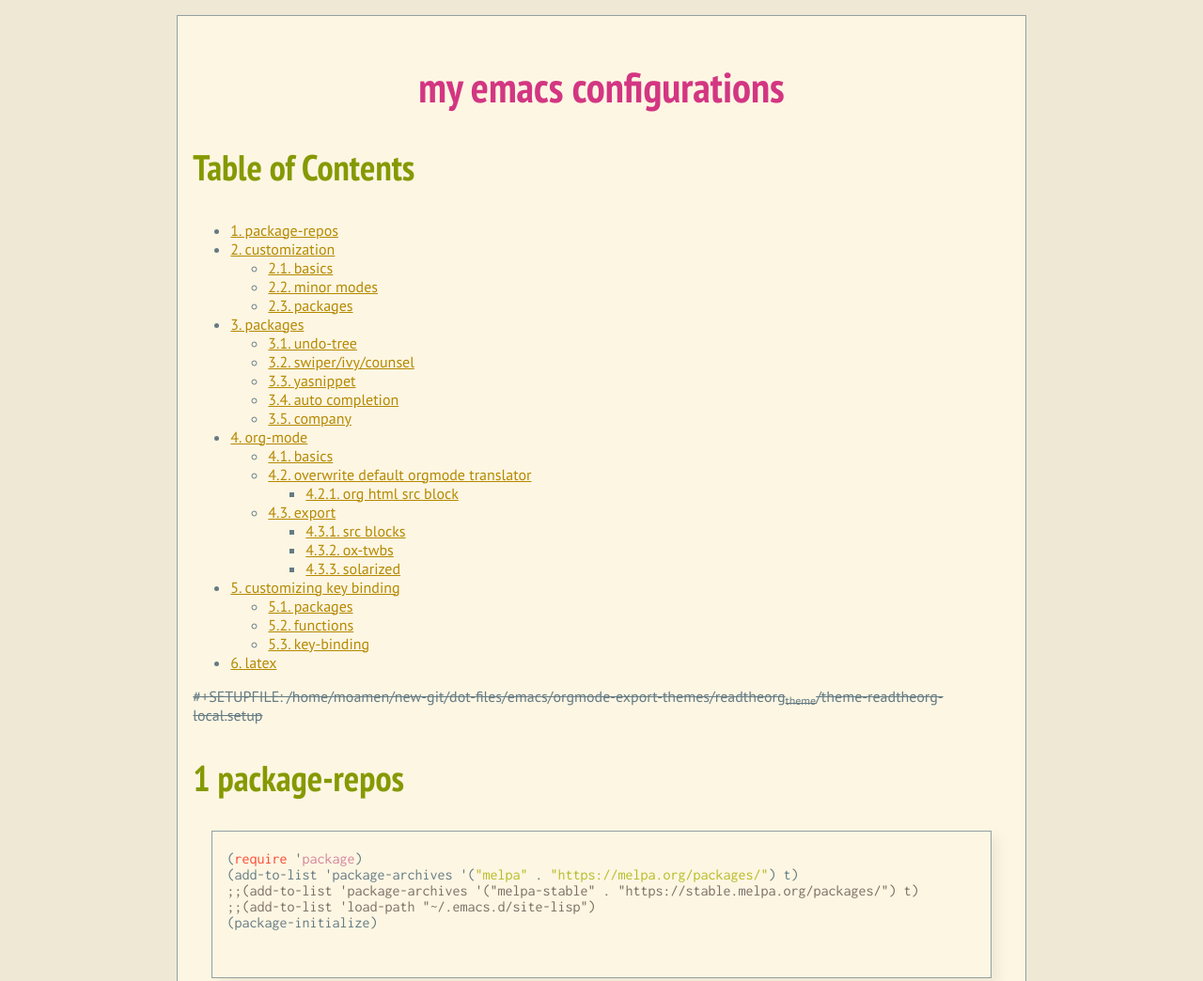
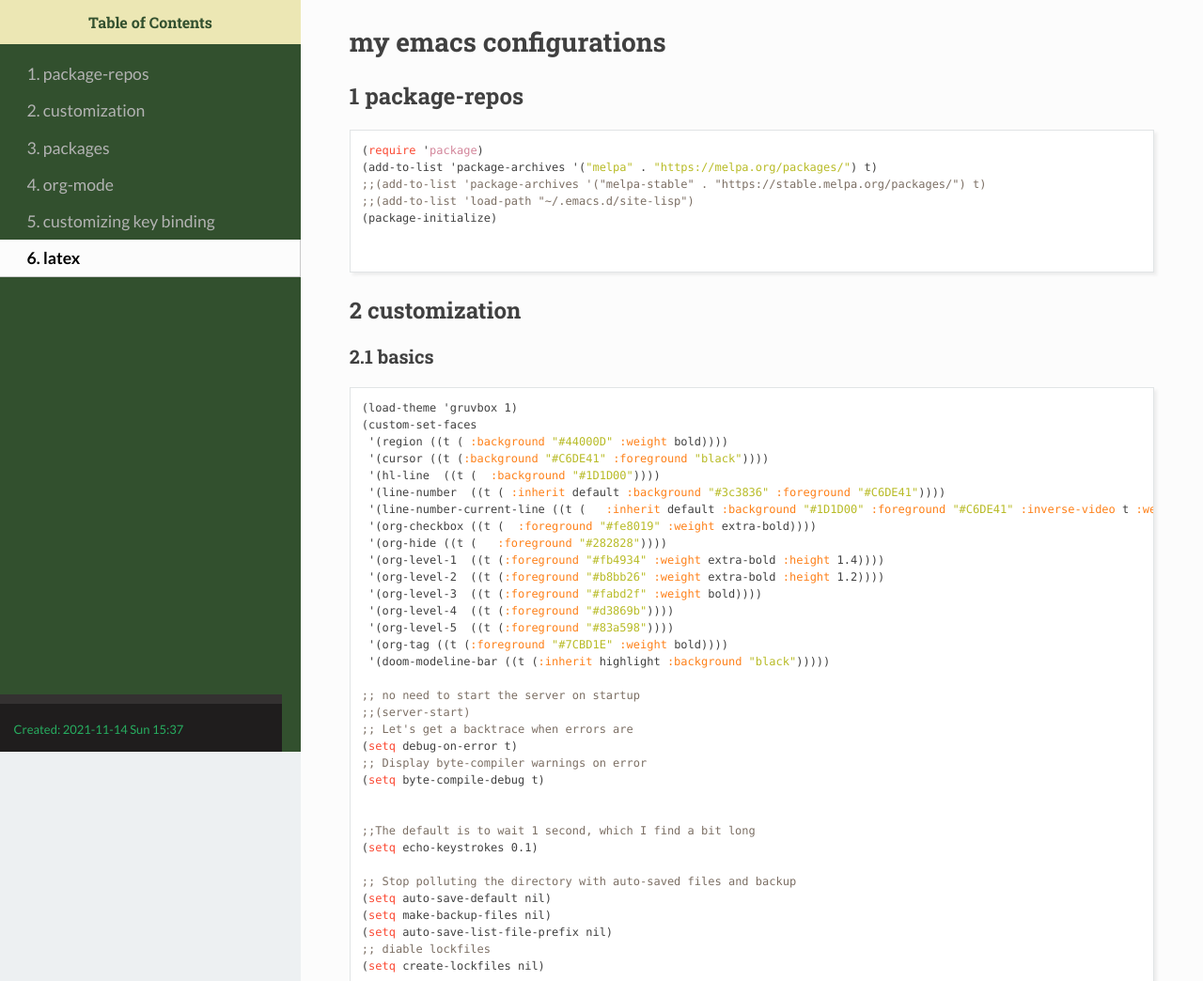
Before and after one commit to moamenhredeen/dot-files, a plain HTML site: page index.html in a window 1280 px wide. Shown: the top 1044 px of the page at 94% size. Drawn offline with Linux system fonts and the light colour scheme; a script that the page names is missing.

Commit message:
fix the url problem

```diff
--- a/index.html
+++ b/index.html
@@ -3,7 +3,7 @@
 "http://www.w3.org/TR/xhtml1/DTD/xhtml1-strict.dtd">
 <html xmlns="http://www.w3.org/1999/xhtml" lang="en" xml:lang="en">
 <head>
-<!-- 2021-11-14 Sun 15:30 -->
+<!-- 2021-11-14 Sun 15:37 -->
 <meta http-equiv="Content-Type" content="text/html;charset=utf-8" />
 <meta name="viewport" content="width=device-width, initial-scale=1" />
 <title>my emacs configurations</title>
@@ -192,29 +192,12 @@
   .org-svg { width: 90%; }
   /*]]>*/-->
 </style>
-<link rel="stylesheet" type="text/css" href="emacs/orgmode-export-themes/solarized/solarized-light.min.css" />
-
-<script type="text/javascript" src="http://thomasf.github.io/solarized-css/org-info.min.js">
-// @license magnet:?xt=urn:btih:1f739d935676111cfff4b4693e3816e664797050&amp;dn=gpl-3.0.txt GPL-v3-or-Later
-// @license-end
-</script>
-
-<script type="text/javascript">
-// @license magnet:?xt=urn:btih:1f739d935676111cfff4b4693e3816e664797050&amp;dn=gpl-3.0.txt GPL-v3-or-Later
-<!--/*--><![CDATA[/*><!--*/
-org_html_manager.set("TOC_DEPTH", "3");
-org_html_manager.set("LINK_HOME", "");
-org_html_manager.set("LINK_UP", "");
-org_html_manager.set("LOCAL_TOC", "1");
-org_html_manager.set("VIEW_BUTTONS", "0");
-org_html_manager.set("MOUSE_HINT", "underline");
-org_html_manager.set("FIXED_TOC", "0");
-org_html_manager.set("TOC", "1");
-org_html_manager.set("VIEW", "1");
-org_html_manager.setup();  // activate after the parameters are set
-/*]]>*///-->
-// @license-end
-</script>
+<link rel="stylesheet" type="text/css" href="emacs/orgmode-export-themes/readtheorg_theme/css/htmlize.css"/>
+<link rel="stylesheet" type="text/css" href="emacs/orgmode-export-themes/readtheorg_theme/css/readtheorg.css"/>
+<script type="text/javascript" src="emacs/orgmode-export-themes/readtheorg_theme/lib/js/jquery.min.js"></script>
+<script type="text/javascript" src="emacs/orgmode-export-themes/readtheorg_theme/lib/js/bootstrap.min.js"></script>
+<script type="text/javascript" src="emacs/orgmode-export-themes/readtheorg_theme/lib/js/jquery.stickytableheaders.min.js"></script>
+<script type="text/javascript" src="emacs/orgmode-export-themes/readtheorg_theme/js/readtheorg.js"></script>
 <script type="text/javascript">
 // @license magnet:?xt=urn:btih:e95b018ef3580986a04669f1b5879592219e2a7a&dn=public-domain.txt Public Domain
 <!--/*--><![CDATA[/*><!--*/
@@ -245,57 +228,54 @@ org_html_manager.setup();  // activate after the parameters are set
 <h2>Table of Contents</h2>
 <div id="text-table-of-contents">
 <ul>
-<li><a href="#orgca88df2">1. package-repos</a></li>
-<li><a href="#org73df1a7">2. customization</a>
+<li><a href="#orge4461a4">1. package-repos</a></li>
+<li><a href="#org625ba1d">2. customization</a>
 <ul>
-<li><a href="#orge5d430b">2.1. basics</a></li>
-<li><a href="#orgfa5e619">2.2. minor modes</a></li>
-<li><a href="#org828f832">2.3. packages</a></li>
+<li><a href="#org1052e46">2.1. basics</a></li>
+<li><a href="#orgce2a610">2.2. minor modes</a></li>
+<li><a href="#orgba80d5c">2.3. packages</a></li>
 </ul>
 </li>
-<li><a href="#org183d3d0">3. packages</a>
+<li><a href="#orge4214ef">3. packages</a>
 <ul>
-<li><a href="#orgf6df512">3.1. undo-tree</a></li>
-<li><a href="#orge6266dc">3.2. swiper/ivy/counsel</a></li>
-<li><a href="#org9f0db2c">3.3. yasnippet</a></li>
-<li><a href="#orgcbb12f6">3.4. auto completion</a></li>
-<li><a href="#org14c3f0d">3.5. company</a></li>
+<li><a href="#orgc9845d9">3.1. undo-tree</a></li>
+<li><a href="#org7b0d182">3.2. swiper/ivy/counsel</a></li>
+<li><a href="#org067fc92">3.3. yasnippet</a></li>
+<li><a href="#org9fc1ca9">3.4. auto completion</a></li>
+<li><a href="#org999d9d4">3.5. company</a></li>
 </ul>
 </li>
-<li><a href="#orga02f4a2">4. org-mode</a>
+<li><a href="#org72dd4d2">4. org-mode</a>
 <ul>
-<li><a href="#org64e53ea">4.1. basics</a></li>
-<li><a href="#org580c8fe">4.2. overwrite default orgmode translator</a>
+<li><a href="#org8cdf2e6">4.1. basics</a></li>
+<li><a href="#orgc305876">4.2. overwrite default orgmode translator</a>
 <ul>
-<li><a href="#orgd40f559">4.2.1. org html src block</a></li>
+<li><a href="#org643d3fc">4.2.1. org html src block</a></li>
 </ul>
 </li>
-<li><a href="#orgc03eb25">4.3. export</a>
+<li><a href="#org6ee77dc">4.3. export</a>
 <ul>
-<li><a href="#org547d12d">4.3.1. src blocks</a></li>
-<li><a href="#orga2343b9">4.3.2. ox-twbs</a></li>
-<li><a href="#orgd02746b">4.3.3. solarized</a></li>
+<li><a href="#org4d08eca">4.3.1. src blocks</a></li>
+<li><a href="#org3c3b4aa">4.3.2. ox-twbs</a></li>
+<li><a href="#org138288b">4.3.3. solarized</a></li>
 </ul>
 </li>
 </ul>
 </li>
-<li><a href="#org85bb5d5">5. customizing key binding</a>
+<li><a href="#org7f72b73">5. customizing key binding</a>
 <ul>
-<li><a href="#org4a9cc1b">5.1. packages</a></li>
-<li><a href="#orgb348459">5.2. functions</a></li>
-<li><a href="#org2cb5e39">5.3. key-binding</a></li>
+<li><a href="#org8f840dc">5.1. packages</a></li>
+<li><a href="#org33a875b">5.2. functions</a></li>
+<li><a href="#org42820d2">5.3. key-binding</a></li>
 </ul>
 </li>
-<li><a href="#org987256b">6. latex</a></li>
+<li><a href="#orgf5f5694">6. latex</a></li>
 </ul>
 </div>
 </div>
-<p>
-<del>#+SETUPFILE: /home/moamen/new-git/dot-files/emacs/orgmode-export-themes/readtheorg<sub>theme</sub>/theme-readtheorg-local.setup</del>
-</p>
 
-<div id="outline-container-orgca88df2" class="outline-2">
-<h2 id="orgca88df2"><span class="section-number-2">1</span> package-repos</h2>
+<div id="outline-container-orge4461a4" class="outline-2">
+<h2 id="orge4461a4"><span class="section-number-2">1</span> package-repos</h2>
 <div class="outline-text-2" id="text-1">
 <div class="org-src-container">
 <pre class="src src-emacs-lisp">
@@ -310,12 +290,12 @@ org_html_manager.setup();  // activate after the parameters are set
 </div>
 </div>
 </div>
-<div id="outline-container-org73df1a7" class="outline-2">
-<h2 id="org73df1a7"><span class="section-number-2">2</span> customization</h2>
+<div id="outline-container-org625ba1d" class="outline-2">
+<h2 id="org625ba1d"><span class="section-number-2">2</span> customization</h2>
 <div class="outline-text-2" id="text-2">
 </div>
-<div id="outline-container-orge5d430b" class="outline-3">
-<h3 id="orge5d430b"><span class="section-number-3">2.1</span> basics</h3>
+<div id="outline-container-org1052e46" class="outline-3">
+<h3 id="org1052e46"><span class="section-number-3">2.1</span> basics</h3>
 <div class="outline-text-3" id="text-2-1">
 <div class="org-src-container">
 <pre class="src src-emacs-lisp">(load-theme 'gruvbox 1)
@@ -465,8 +445,8 @@ org_html_manager.setup();  // activate after the parameters are set
 </div>
 </div>
 
-<div id="outline-container-orgfa5e619" class="outline-3">
-<h3 id="orgfa5e619"><span class="section-number-3">2.2</span> minor modes</h3>
+<div id="outline-container-orgce2a610" class="outline-3">
+<h3 id="orgce2a610"><span class="section-number-3">2.2</span> minor modes</h3>
 <div class="outline-text-3" id="text-2-2">
 <div class="org-src-container">
 <pre class="src src-emacs-lisp"><span style="color: #7c6f64;">;; </span><span style="color: #7c6f64;">Enabling and disabling some modes</span>
@@ -484,8 +464,8 @@ org_html_manager.setup();  // activate after the parameters are set
 </div>
 </div>
 </div>
-<div id="outline-container-org828f832" class="outline-3">
-<h3 id="org828f832"><span class="section-number-3">2.3</span> packages</h3>
+<div id="outline-container-orgba80d5c" class="outline-3">
+<h3 id="orgba80d5c"><span class="section-number-3">2.3</span> packages</h3>
 <div class="outline-text-3" id="text-2-3">
 <div class="org-src-container">
 <pre class="src src-emacs-lisp">
@@ -505,12 +485,12 @@ org_html_manager.setup();  // activate after the parameters are set
 </div>
 </div>
 </div>
-<div id="outline-container-org183d3d0" class="outline-2">
-<h2 id="org183d3d0"><span class="section-number-2">3</span> packages</h2>
+<div id="outline-container-orge4214ef" class="outline-2">
+<h2 id="orge4214ef"><span class="section-number-2">3</span> packages</h2>
 <div class="outline-text-2" id="text-3">
 </div>
-<div id="outline-container-orgf6df512" class="outline-3">
-<h3 id="orgf6df512"><span class="section-number-3">3.1</span> undo-tree</h3>
+<div id="outline-container-orgc9845d9" class="outline-3">
+<h3 id="orgc9845d9"><span class="section-number-3">3.1</span> undo-tree</h3>
 <div class="outline-text-3" id="text-3-1">
 <div class="org-src-container">
 <pre class="src src-emacs-lisp">
@@ -523,8 +503,8 @@ org_html_manager.setup();  // activate after the parameters are set
 </div>
 </div>
 
-<div id="outline-container-orge6266dc" class="outline-3">
-<h3 id="orge6266dc"><span class="section-number-3">3.2</span> swiper/ivy/counsel</h3>
+<div id="outline-container-org7b0d182" class="outline-3">
+<h3 id="org7b0d182"><span class="section-number-3">3.2</span> swiper/ivy/counsel</h3>
 <div class="outline-text-3" id="text-3-2">
 <div class="org-src-container">
 <pre class="src src-emacs-lisp">(<span style="color: #fb4933;">use-package</span> <span style="color: #d3869b;">counsel</span>
@@ -564,8 +544,8 @@ org_html_manager.setup();  // activate after the parameters are set
 </div>
 </div>
 </div>
-<div id="outline-container-org9f0db2c" class="outline-3">
-<h3 id="org9f0db2c"><span class="section-number-3">3.3</span> yasnippet</h3>
+<div id="outline-container-org067fc92" class="outline-3">
+<h3 id="org067fc92"><span class="section-number-3">3.3</span> yasnippet</h3>
 <div class="outline-text-3" id="text-3-3">
 <div class="org-src-container">
 <pre class="src src-emacs-lisp">(<span style="color: #fb4933;">require</span> '<span style="color: #d3869b;">yasnippet</span>)
@@ -575,8 +555,8 @@ org_html_manager.setup();  // activate after the parameters are set
 </div>
 </div>
 </div>
-<div id="outline-container-orgcbb12f6" class="outline-3">
-<h3 id="orgcbb12f6"><span class="section-number-3">3.4</span> auto completion</h3>
+<div id="outline-container-org9fc1ca9" class="outline-3">
+<h3 id="org9fc1ca9"><span class="section-number-3">3.4</span> auto completion</h3>
 <div class="outline-text-3" id="text-3-4">
 <div class="org-src-container">
 <pre class="src src-emacs-lisp"><span style="color: #7c6f64;">;;  </span><span style="color: #7c6f64;">(require 'auto-complete)</span>
@@ -591,8 +571,8 @@ org_html_manager.setup();  // activate after the parameters are set
 </div>
 </div>
 </div>
-<div id="outline-container-org14c3f0d" class="outline-3">
-<h3 id="org14c3f0d"><span class="section-number-3">3.5</span> company</h3>
+<div id="outline-container-org999d9d4" class="outline-3">
+<h3 id="org999d9d4"><span class="section-number-3">3.5</span> company</h3>
 <div class="outline-text-3" id="text-3-5">
 <div class="org-src-container">
 <pre class="src src-emacs-lisp">(<span style="color: #fb4933;">use-package</span> <span style="color: #d3869b;">company</span>
@@ -614,12 +594,12 @@ org_html_manager.setup();  // activate after the parameters are set
 </div>
 </div>
 </div>
-<div id="outline-container-orga02f4a2" class="outline-2">
-<h2 id="orga02f4a2"><span class="section-number-2">4</span> org-mode</h2>
+<div id="outline-container-org72dd4d2" class="outline-2">
+<h2 id="org72dd4d2"><span class="section-number-2">4</span> org-mode</h2>
 <div class="outline-text-2" id="text-4">
 </div>
-<div id="outline-container-org64e53ea" class="outline-3">
-<h3 id="org64e53ea"><span class="section-number-3">4.1</span> basics</h3>
+<div id="outline-container-org8cdf2e6" class="outline-3">
+<h3 id="org8cdf2e6"><span class="section-number-3">4.1</span> basics</h3>
 <div class="outline-text-3" id="text-4-1">
 <div class="org-src-container">
 <pre class="src src-emacs-lisp">(<span style="color: #fb4933;">require</span> '<span style="color: #d3869b;">org-tempo</span>) <span style="color: #7c6f64;">;; </span><span style="color: #7c6f64;">snippets and autocomplation</span>
@@ -690,12 +670,12 @@ org_html_manager.setup();  // activate after the parameters are set
 </div>
 </div>
 </div>
-<div id="outline-container-org580c8fe" class="outline-3">
-<h3 id="org580c8fe"><span class="section-number-3">4.2</span> overwrite default orgmode translator</h3>
+<div id="outline-container-orgc305876" class="outline-3">
+<h3 id="orgc305876"><span class="section-number-3">4.2</span> overwrite default orgmode translator</h3>
 <div class="outline-text-3" id="text-4-2">
 </div>
-<div id="outline-container-orgd40f559" class="outline-4">
-<h4 id="orgd40f559"><span class="section-number-4">4.2.1</span> org html src block</h4>
+<div id="outline-container-org643d3fc" class="outline-4">
+<h4 id="org643d3fc"><span class="section-number-4">4.2.1</span> org html src block</h4>
 <div class="outline-text-4" id="text-4-2-1">
 <div class="org-src-container">
 <pre class="src src-emacs-lisp"><span style="color: #7c6f64;">;; </span><span style="color: #7c6f64;">(defun org-html-src-block (src-block _contents info)</span>
@@ -734,12 +714,12 @@ org_html_manager.setup();  // activate after the parameters are set
 </div>
 </div>
 </div>
-<div id="outline-container-orgc03eb25" class="outline-3">
-<h3 id="orgc03eb25"><span class="section-number-3">4.3</span> export</h3>
+<div id="outline-container-org6ee77dc" class="outline-3">
+<h3 id="org6ee77dc"><span class="section-number-3">4.3</span> export</h3>
 <div class="outline-text-3" id="text-4-3">
 </div>
-<div id="outline-container-org547d12d" class="outline-4">
-<h4 id="org547d12d"><span class="section-number-4">4.3.1</span> src blocks</h4>
+<div id="outline-container-org4d08eca" class="outline-4">
+<h4 id="org4d08eca"><span class="section-number-4">4.3.1</span> src blocks</h4>
 <div class="outline-text-4" id="text-4-3-1">
 <div class="org-src-container">
 <pre class="src src-emacs-lisp">(<span style="color: #fb4933;">use-package</span> <span style="color: #d3869b;">htmlize</span>
@@ -748,8 +728,8 @@ org_html_manager.setup();  // activate after the parameters are set
 </div>
 </div>
 </div>
-<div id="outline-container-orga2343b9" class="outline-4">
-<h4 id="orga2343b9"><span class="section-number-4">4.3.2</span> ox-twbs</h4>
+<div id="outline-container-org3c3b4aa" class="outline-4">
+<h4 id="org3c3b4aa"><span class="section-number-4">4.3.2</span> ox-twbs</h4>
 <div class="outline-text-4" id="text-4-3-2">
 <div class="org-src-container">
 <pre class="src src-emacs-lisp"><span style="color: #7c6f64;">;; </span><span style="color: #7c6f64;">html exporter</span>
@@ -768,8 +748,8 @@ org_html_manager.setup();  // activate after the parameters are set
 </div>
 </div>
 
-<div id="outline-container-orgd02746b" class="outline-4">
-<h4 id="orgd02746b"><span class="section-number-4">4.3.3</span> solarized</h4>
+<div id="outline-container-org138288b" class="outline-4">
+<h4 id="org138288b"><span class="section-number-4">4.3.3</span> solarized</h4>
 <div class="outline-text-4" id="text-4-3-3">
 <div class="org-src-container">
 <pre class="src src-emacs-lisp">
@@ -780,12 +760,12 @@ org_html_manager.setup();  // activate after the parameters are set
 </div>
 </div>
 
-<div id="outline-container-org85bb5d5" class="outline-2">
-<h2 id="org85bb5d5"><span class="section-number-2">5</span> customizing key binding</h2>
+<div id="outline-container-org7f72b73" class="outline-2">
+<h2 id="org7f72b73"><span class="section-number-2">5</span> customizing key binding</h2>
 <div class="outline-text-2" id="text-5">
 </div>
-<div id="outline-container-org4a9cc1b" class="outline-3">
-<h3 id="org4a9cc1b"><span class="section-number-3">5.1</span> packages</h3>
+<div id="outline-container-org8f840dc" class="outline-3">
+<h3 id="org8f840dc"><span class="section-number-3">5.1</span> packages</h3>
 <div class="outline-text-3" id="text-5-1">
 <div class="org-src-container">
 <pre class="src src-emacs-lisp"><span style="color: #7c6f64;">;; </span><span style="color: #7c6f64;">evil mode </span>
@@ -794,8 +774,8 @@ org_html_manager.setup();  // activate after the parameters are set
 </div>
 </div>
 </div>
-<div id="outline-container-orgb348459" class="outline-3">
-<h3 id="orgb348459"><span class="section-number-3">5.2</span> functions</h3>
+<div id="outline-container-org33a875b" class="outline-3">
+<h3 id="org33a875b"><span class="section-number-3">5.2</span> functions</h3>
 <div class="outline-text-3" id="text-5-2">
 <div class="org-src-container">
 <pre class="src src-emacs-lisp">
@@ -834,8 +814,8 @@ org_html_manager.setup();  // activate after the parameters are set
 </div>
 </div>
 </div>
-<div id="outline-container-org2cb5e39" class="outline-3">
-<h3 id="org2cb5e39"><span class="section-number-3">5.3</span> key-binding</h3>
+<div id="outline-container-org42820d2" class="outline-3">
+<h3 id="org42820d2"><span class="section-number-3">5.3</span> key-binding</h3>
 <div class="outline-text-3" id="text-5-3">
 <div class="org-src-container">
 <pre class="src src-emacs-lisp"><span style="color: #7c6f64;">;; </span><span style="color: #7c6f64;">emacs key-binding</span>
@@ -879,8 +859,8 @@ org_html_manager.setup();  // activate after the parameters are set
 </div>
 </div>
 
-<div id="outline-container-org987256b" class="outline-2">
-<h2 id="org987256b"><span class="section-number-2">6</span> latex</h2>
+<div id="outline-container-orgf5f5694" class="outline-2">
+<h2 id="orgf5f5694"><span class="section-number-2">6</span> latex</h2>
 <div class="outline-text-2" id="text-6">
 <div class="org-src-container">
 <pre class="src src-emacs-lisp">
@@ -957,7 +937,7 @@ org_html_manager.setup();  // activate after the parameters are set
 </div>
 </div>
 <div id="postamble" class="status">
-<p class="date">Created: 2021-11-14 Sun 15:30</p>
+<p class="date">Created: 2021-11-14 Sun 15:37</p>
 <p class="validation"><a href="https://validator.w3.org/check?uri=referer">Validate</a></p>
 </div>
 </body>
```
Also changed, not shown: 2 other files.
